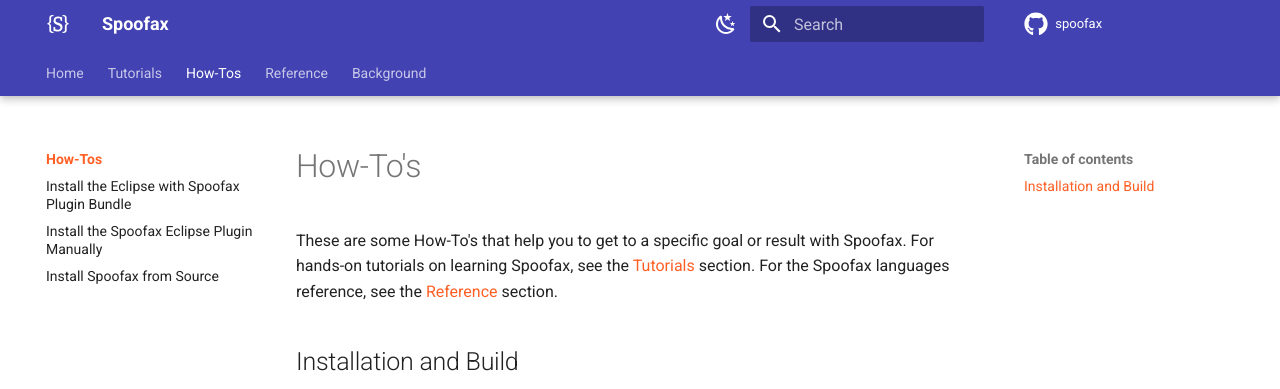
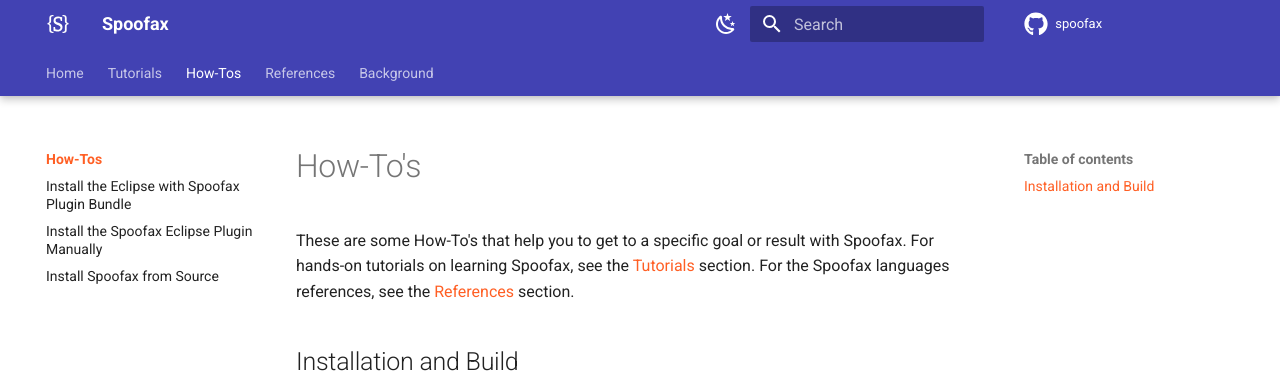
Before and after one commit to pdmosses/metaborg.github.io, an MkDocs documentation site: the page built from docs/howtos/index.md, in a window 1280 px wide. Shown: the top 389 px of the page. Built offline with MkDocs 1.6.1 and Material for MkDocs 9.7.7, drawn with Linux system fonts in a browser that asks for light colours; comment, search, counter and statistics services are not loaded.

Commit message:
Rename to References

```diff
--- a/docs/howtos/index.md
+++ b/docs/howtos/index.md
@@ -1,5 +1,5 @@
 # How-To's
-These are some How-To's that help you to get to a specific goal or result with Spoofax. For hands-on tutorials on learning Spoofax, see the [Tutorials](/tutorials/) section. For the Spoofax languages reference, see the [Reference](/reference/) section.
+These are some How-To's that help you to get to a specific goal or result with Spoofax. For hands-on tutorials on learning Spoofax, see the [Tutorials](/tutorials/) section. For the Spoofax languages references, see the [References](/references/) section.
 
 
 ## Installation and Build
--- a/mkdocs.yml
+++ b/mkdocs.yml
@@ -21,8 +21,8 @@
     - howtos/install-eclipse-bundle.md
     - howtos/install-eclipse-plugin-manually.md
     - howtos/install-from-source.md
-  - Reference:
-    - reference/index.md
+  - References:
+    - references/index.md
   - Background:
     - background/index.md
 
```
Also changed, not shown: docs/background/index.md (+1 -1 lines), docs/reference/index.md (deleted, +0 -4 lines), docs/references/index.md (added, +4 -0 lines), docs/tutorials/index.md (+1 -1 lines).
